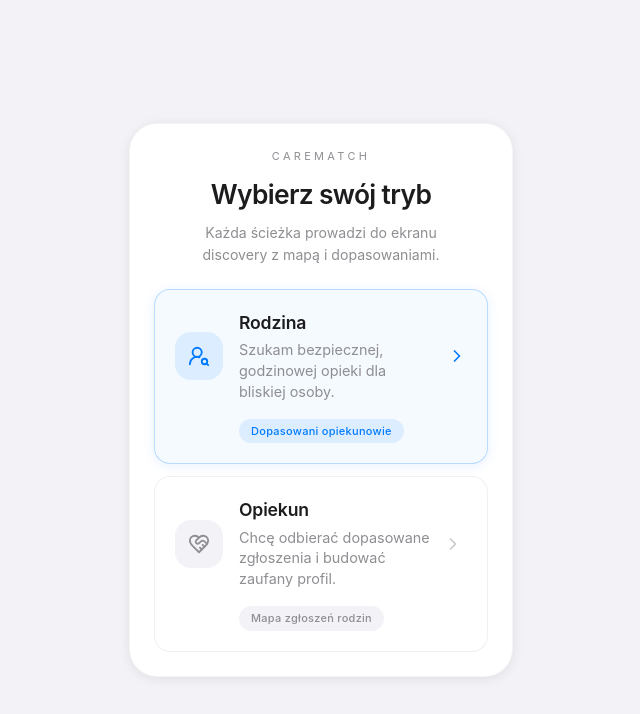
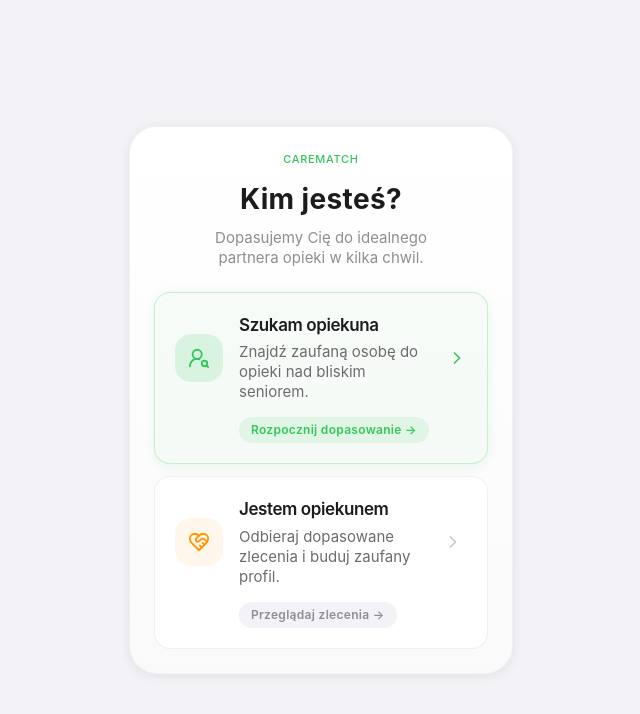
Before and after one commit to MaciejOzdzinski/senior-care-prototype, a React (Vite) app: page / in a window 1280 px wide. Shown: the top 714 px of the page, without its empty margins (319-959 px from the left). Built offline with nearby package versions, Linux system fonts and the light colour scheme.

Commit message:
Apple HIG typography, warm role selector with distinct colors, emotional copy

```diff
--- a/src/App.tsx
+++ b/src/App.tsx
@@ -46,17 +46,16 @@ export default function App() {
     <div className="min-h-screen bg-[#f2f2f7] px-4 py-5 text-[#1c1c1e] md:px-6">
       {screen === "role" ? (
         <div className="mx-auto flex min-h-[calc(100vh-2.5rem)] max-w-sm items-center justify-center">
-          <GlassCard className="w-full rounded-[28px] p-6">
+          <GlassCard className="w-full rounded-[28px] bg-gradient-to-b from-white to-[#fafafa] p-6">
             <div className="mb-6 text-center">
-              <div className="text-[11px] uppercase tracking-[0.3em] text-[#8e8e93]">
+              <div className="text-[11px] uppercase tracking-[0.06em] font-medium text-[#34C759]">
                 CareMatch
               </div>
-              <h1 className="mt-2.5 text-[1.65rem] font-semibold tracking-[-0.025em] text-[#1c1c1e]">
-                Wybierz swój tryb
+              <h1 className="mt-2.5 text-[28px] font-bold tracking-[0.36px] text-[#1c1c1e]">
+                Kim jesteś?
               </h1>
-              <p className="mx-auto mt-2 max-w-70 text-[0.88rem] leading-normal text-[#8e8e93]">
-                Każda ścieżka prowadzi do ekranu discovery z mapą i
-                dopasowaniami.
+              <p className="mx-auto mt-2 max-w-64 text-[15px] leading-[20px] text-[#8e8e93]">
+                Dopasujemy Cię do idealnego partnera opieki w kilka chwil.
               </p>
             </div>
 
@@ -82,13 +81,13 @@ export default function App() {
                 <ArrowLeft className="size-5" />
               </button>
               <div>
-                <div className="text-[11px] uppercase tracking-[0.2em] text-[#8e8e93]">
+                <div className="text-[11px] uppercase tracking-[0.06em] font-medium text-[#8e8e93]">
                   CareMatch
                 </div>
-                <div className="mt-0.5 text-base font-semibold text-[#1c1c1e]">
+                <div className="mt-0.5 text-[17px] font-semibold tracking-[-0.41px] text-[#1c1c1e]">
                   {mapCenter.district}
                 </div>
-                <p className="text-sm text-[#8e8e93]">
+                <p className="text-[13px] leading-[18px] text-[#8e8e93]">
                   {isFamilyMode
                     ? "Odkrywaj opiekunów przez karty i mapę"
                     : "Odkrywaj rodziny przez karty i mapę"}
@@ -138,17 +137,9 @@ export default function App() {
             <section className="space-y-4">
               <GlassCard className="p-4">
                 <div className="flex items-center justify-between gap-4">
-                  <div>
-                    <SectionTitle>
-                      {isFamilyMode
-                        ? "Szybkie dopasowania"
-                        : "Szybki przegląd zgłoszeń"}
-                    </SectionTitle>
-                    <p className="mt-1 text-sm text-[#8e8e93]">
-                      Discovery pattern inspirowany deckiem kart. Mapa daje
-                      kontekst gdzie, karta pokazuje kto i dlaczego pasuje.
-                    </p>
-                  </div>
+                  <SectionTitle>
+                    {isFamilyMode ? "Dla Ciebie" : "Zgłoszenia w pobliżu"}
+                  </SectionTitle>
                   <DiscoverySwitcher
                     value={discoveryMode}
                     onChange={setDiscoveryMode}
@@ -198,10 +189,10 @@ export default function App() {
                         <div className="rounded-2xl border border-black/[0.06] bg-[#f9f9fb] p-4 transition hover:bg-[#f2f2f7]">
                           <div className="flex items-center justify-between gap-3">
                             <div>
-                              <div className="text-lg font-semibold text-[#1c1c1e]">
+                              <div className="text-[17px] font-semibold tracking-[-0.41px] text-[#1c1c1e]">
                                 {caregiver.name}
                               </div>
-                              <div className="text-sm text-[#8e8e93]">
+                              <div className="text-[13px] leading-[18px] text-[#8e8e93]">
                                 {caregiver.distanceKm.toFixed(1)} km ·{" "}
                                 {caregiver.hourlyRate} zł/h
                               </div>
@@ -237,10 +228,10 @@ export default function App() {
                       >
                         <div className="flex flex-wrap items-start justify-between gap-3">
                           <div>
-                            <div className="text-base font-semibold text-[#1c1c1e]">
+                            <div className="text-[17px] font-semibold tracking-[-0.41px] text-[#1c1c1e]">
                               {need.title}
                             </div>
-                            <div className="mt-1 text-sm text-[#8e8e93]">
+                            <div className="mt-1 text-[13px] leading-[18px] text-[#8e8e93]">
                               {need.district} · {need.hours}
                             </div>
                           </div>
--- a/src/components/features/role-selector.tsx
+++ b/src/components/features/role-selector.tsx
@@ -13,21 +13,44 @@ const roleOptions: Array<{
   description: string;
   helper: string;
   Icon: typeof UserRoundSearch;
+  iconBg: string;
+  iconBgActive: string;
+  iconColor: string;
+  accentBorder: string;
+  accentBg: string;
+  accentShadow: string;
+  badgeBg: string;
+  badgeText: string;
 }> = [
   {
     value: "family",
-    title: "Rodzina",
-    description: "Szukam bezpiecznej, godzinowej opieki dla bliskiej osoby.",
-    helper: "Dopasowani opiekunowie",
+    title: "Szukam opiekuna",
+    description: "Znajdź zaufaną osobę do opieki nad bliskim seniorem.",
+    helper: "Rozpocznij dopasowanie →",
     Icon: UserRoundSearch,
+    iconBg: "bg-[#34C759]/8",
+    iconBgActive: "bg-[#34C759]/15",
+    iconColor: "text-[#34C759]",
+    accentBorder: "border-[#34C759]/25",
+    accentBg: "bg-[#34C759]/[0.03]",
+    accentShadow: "shadow-[0_2px_12px_rgba(52,199,89,0.12)]",
+    badgeBg: "bg-[#34C759]/10",
+    badgeText: "text-[#34C759]",
   },
   {
     value: "caregiver",
-    title: "Opiekun",
-    description:
-      "Chcę odbierać dopasowane zgłoszenia i budować zaufany profil.",
-    helper: "Mapa zgłoszeń rodzin",
+    title: "Jestem opiekunem",
+    description: "Odbieraj dopasowane zlecenia i buduj zaufany profil.",
+    helper: "Przeglądaj zlecenia →",
     Icon: HeartHandshake,
+    iconBg: "bg-[#FF9500]/8",
+    iconBgActive: "bg-[#FF9500]/15",
+    iconColor: "text-[#FF9500]",
+    accentBorder: "border-[#FF9500]/25",
+    accentBg: "bg-[#FF9500]/[0.03]",
+    accentShadow: "shadow-[0_2px_12px_rgba(255,149,0,0.12)]",
+    badgeBg: "bg-[#FF9500]/10",
+    badgeText: "text-[#FF9500]",
   },
 ];
 
@@ -35,7 +58,21 @@ export function RoleSelector({ value, onChange }: RoleSelectorProps) {
   return (
     <div className="space-y-3">
       {roleOptions.map(
-        ({ value: roleValue, title, description, helper, Icon }) => {
+        ({
+          value: roleValue,
+          title,
+          description,
+          helper,
+          Icon,
+          iconBg,
+          iconBgActive,
+          iconColor,
+          accentBorder,
+          accentBg,
+          accentShadow,
+          badgeBg,
+          badgeText,
+        }) => {
           const isActive = value === roleValue;
 
           return (
@@ -49,8 +86,8 @@ export function RoleSelector({ value, onChange }: RoleSelectorProps) {
                 className={cn(
                   "relative overflow-hidden rounded-2xl border px-5 py-5 transition-all duration-200",
                   isActive
-                    ? "border-[#007AFF]/25 bg-[#007AFF]/[0.04] shadow-[0_2px_12px_rgba(0,122,255,0.1)]"
-                    : "border-black/[0.06] bg-white group-hover:border-black/[0.1] group-hover:shadow-[0_2px_8px_rgba(0,0,0,0.06)]",
+                    ? cn(accentBorder, accentBg, accentShadow)
+                    : "border-black/6 bg-white group-hover:border-black/10 group-hover:shadow-[0_2px_8px_rgba(0,0,0,0.06)]",
                 )}
               >
                 <div className="flex items-center gap-4">
@@ -58,22 +95,17 @@ export function RoleSelector({ value, onChange }: RoleSelectorProps) {
                     className={cn(
                       "grid size-12 shrink-0 place-items-center rounded-2xl transition-colors duration-200",
                       isActive
-                        ? "bg-[#007AFF]/10"
-                        : "bg-[#f2f2f7] group-hover:bg-[#e5e5ea]",
+                        ? iconBgActive
+                        : cn(iconBg, "group-hover:opacity-80"),
                     )}
                   >
-                    <Icon
-                      className={cn(
-                        "size-5.5",
-                        isActive ? "text-[#007AFF]" : "text-[#8e8e93]",
-                      )}
-                    />
+                    <Icon className={cn("size-5.5", iconColor)} />
                   </div>
                   <div className="min-w-0 flex-1">
-                    <div className="text-[1.1rem] font-semibold tracking-[-0.01em] text-[#1c1c1e]">
+                    <div className="text-[17px] font-semibold tracking-[-0.41px] text-[#1c1c1e]">
                       {title}
                     </div>
-                    <p className="mt-1 text-[0.9rem] leading-[1.45] text-[#8e8e93]">
+                    <p className="mt-1 text-[15px] leading-[20px] text-[#6c6c70]">
                       {description}
                     </p>
                   </div>
@@ -81,7 +113,7 @@ export function RoleSelector({ value, onChange }: RoleSelectorProps) {
                     className={cn(
                       "size-5 shrink-0 transition-all duration-200",
                       isActive
-                        ? "text-[#007AFF] translate-x-0"
+                        ? cn(iconColor, "translate-x-0")
                         : "text-[#c7c7cc] -translate-x-1 group-hover:translate-x-0 group-hover:text-[#8e8e93]",
                     )}
                   />
@@ -89,9 +121,9 @@ export function RoleSelector({ value, onChange }: RoleSelectorProps) {
                 <div className="mt-3.5 ml-16">
                   <span
                     className={cn(
-                      "inline-flex items-center rounded-full px-3 py-1 text-[11px] font-medium tracking-wide transition-colors duration-200",
+                      "inline-flex items-center rounded-full px-3 py-1 text-[12px] font-semibold tracking-wide transition-colors duration-200",
                       isActive
-                        ? "bg-[#007AFF]/10 text-[#007AFF]"
+                        ? cn(badgeBg, badgeText)
                         : "bg-[#f2f2f7] text-[#8e8e93] group-hover:bg-[#e5e5ea]",
                     )}
                   >
--- a/src/components/ui/section-title.tsx
+++ b/src/components/ui/section-title.tsx
@@ -8,7 +8,7 @@ export function SectionTitle({
   return (
     <h2
       className={cn(
-        "text-[15px] font-semibold tracking-wide text-[#1c1c1e]",
+        "text-[20px] font-semibold tracking-[0.38px] text-[#1c1c1e]",
         className,
       )}
       {...props}
```
Also changed, not shown: src/components/features/discovery-switcher.tsx (+7 -20 lines), src/components/features/profile-card.tsx (+7 -7 lines).
